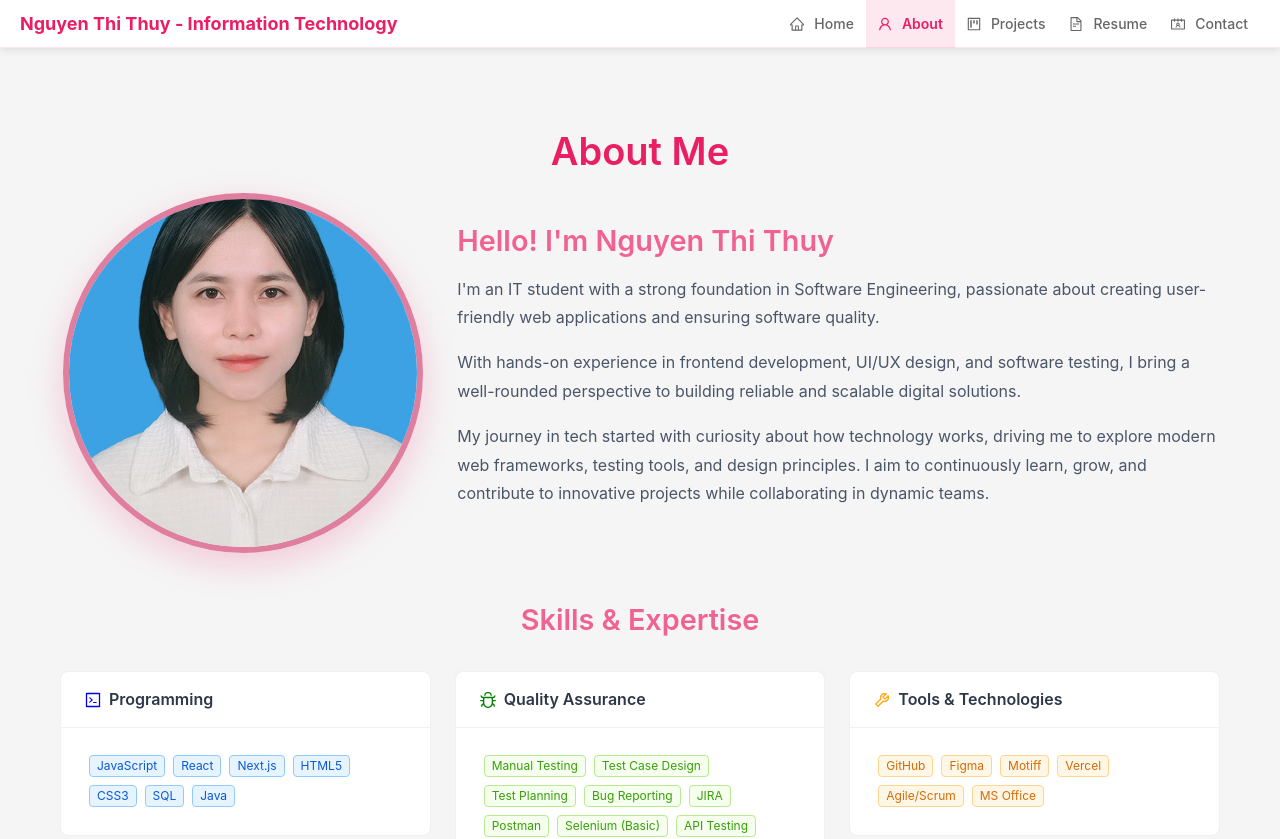
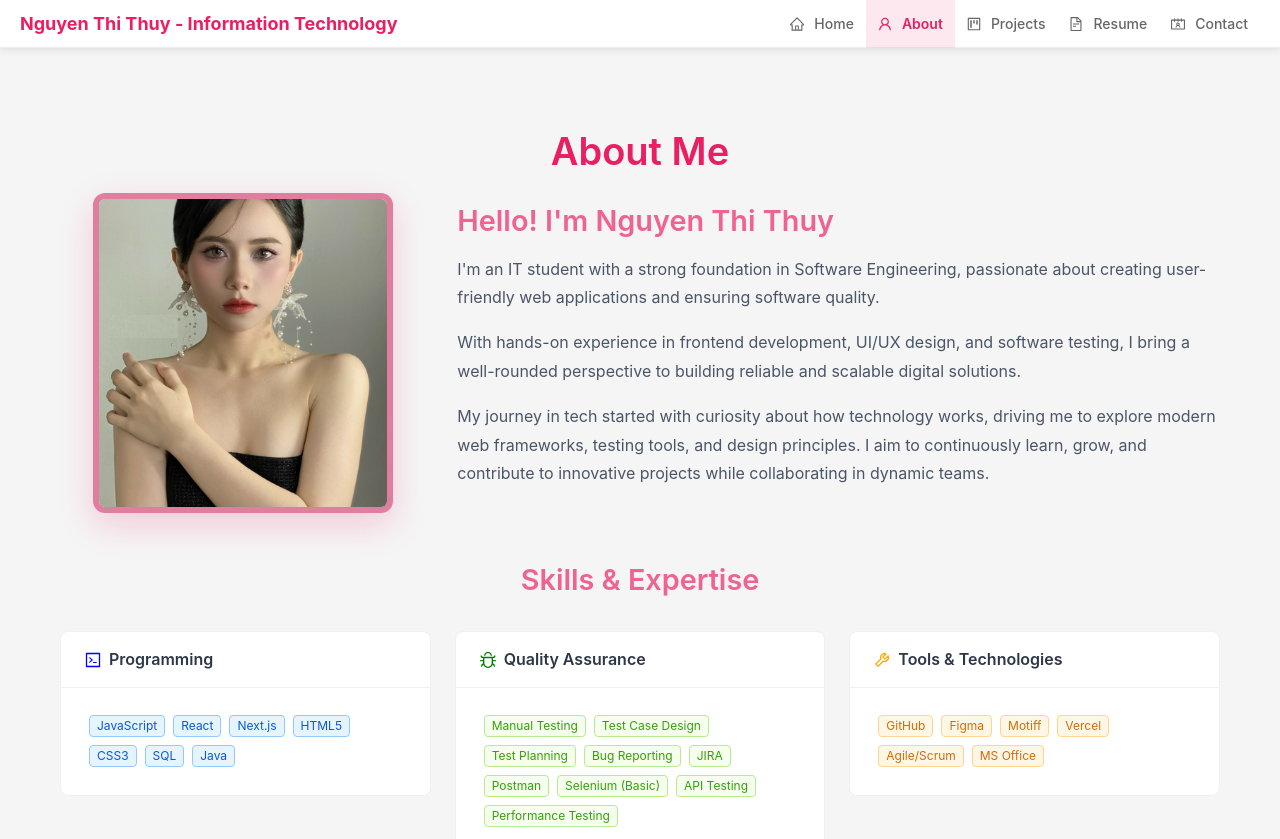
Before and after one commit to yuhtnguyen/yuhtnguyen.github.io, a React (Vite) app: page /about in a window 1280 px wide. Shown: the top 839 px of the page. Built offline with nearby package versions, Linux system fonts and the light colour scheme.

Commit message:
Refactor code structure for improved readability and maintainability

```diff
--- a/src/pages/About.jsx
+++ b/src/pages/About.jsx
@@ -1,5 +1,5 @@
 import React from "react";
-import { Typography, Row, Col, Card, Tag, Avatar } from "antd";
+import { Typography, Row, Col, Card, Tag } from "antd";
 import { CodeOutlined, BugOutlined, ToolOutlined } from "@ant-design/icons";
 
 const { Title, Paragraph } = Typography;
@@ -73,16 +73,29 @@ const About = () => {
             alignItems: "center",
           }}
         >
-          <Avatar
-            size={{ xs: 200, sm: 240, md: 280, lg: 320, xl: 360 }} // Tăng kích thước avatar lớn hơn
-            src="/image/avt.jpg"
+          <div
             style={{
-              border: "6px solid #df7e9eff", // Đổi border thành màu hồng
-              display: "block",
-              margin: "0 auto",
-              boxShadow: "0 12px 35px rgba(233, 30, 99, 0.2)", // Shadow màu hồng nhạt
+              width: "100%",
+              maxWidth: "300px",
+              height: "320px",
+              borderRadius: "12px",
+              overflow: "hidden",
+              border: "6px solid #df7e9eff",
+              boxShadow: "0 12px 35px rgba(233, 30, 99, 0.2)",
+              position: "relative",
             }}
-          />
+          >
+            <img
+              src="/image/04.jpg"
+              alt="Profile"
+              style={{
+                width: "100%",
+                height: "100%",
+                objectFit: "cover",
+                objectPosition: "center",
+              }}
+            />
+          </div>
         </Col>
 
         <Col xs={24} md={16}>
```
Also changed, not shown: public/image/04.jpg (added), public/image/avt.jpg (deleted).
